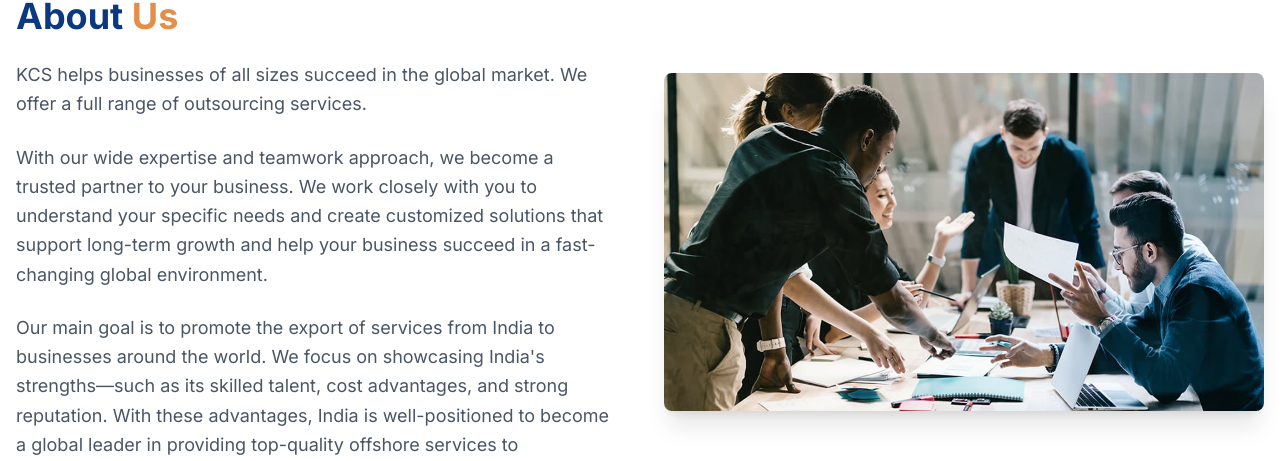
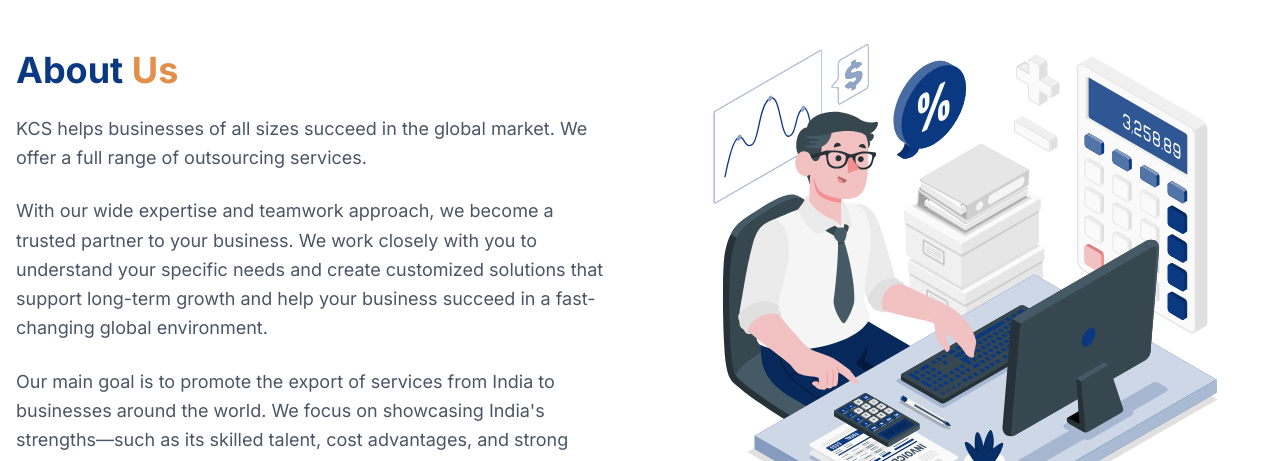
Before and after one commit to HKS-8999/kcs_portal, a Next.js app: page /about in a window 1280 px wide. Shown: the part 445-906 px from the top of the page. Built offline with nearby package versions, Linux system fonts and the light colour scheme; no server answers.

Commit message:
Revised Version 5 KCS

```diff
--- a/app/about/page.tsx
+++ b/app/about/page.tsx
@@ -71,13 +71,13 @@ export default function AboutPage() {
                   </p>
                 </div>
               </div>
-              <div className="relative">
+              <div className="relative p-8">
                 <Image
-                    src="/kcs_team_collab.jpg?height=500&width=600"
+                    src="/bookkeeping_hero.svg"
                     alt="KCS team collaboration"
-                    width={600}
+                    width={550}
                     height={500}
-                    className="rounded-lg shadow-xl"
+                    className="subtle-bounce"
                 />
               </div>
             </div>
--- a/app/contact/page.tsx
+++ b/app/contact/page.tsx
@@ -272,13 +272,13 @@ export default function ContactPage() {
                     <CardContent>
                       <div className="flex gap-4">
                         <a
-                            href="#"
+                            href="https://www.linkedin.com/company/kabraconsultancyservices/"
                             className="w-12 h-12 bg-blue-100 rounded-full flex items-center justify-center hover:bg-blue-200 transition-colors group"
                         >
                           <Linkedin className="h-6 w-6 text-blue-600 group-hover:scale-110 transition-transform"/>
                         </a>
                         <a
-                            href="#"
+                            href="https://www.instagram.com/kabraconsultancyservices"
                             className="w-12 h-12 bg-orange-100 rounded-full flex items-center justify-center hover:bg-orange-200 transition-colors group"
                         >
                           <Instagram className="h-6 w-6 text-orange-600 group-hover:scale-110 transition-transform"/>
--- a/components/footer.tsx
+++ b/components/footer.tsx
@@ -39,13 +39,13 @@ export default function Footer() {
               </p>
               <div className="flex gap-4">
                 <a
-                    href="#"
+                    href="https://www.linkedin.com/company/kabraconsultancyservices/"
                     className="w-10 h-10 bg-white rounded-full flex items-center justify-center hover:bg-secondary transition-colors"
                 >
                   <Linkedin className="h-5 w-5 text-gray-900"/>
                 </a>
                 <a
-                    href="#"
+                    href="https://www.instagram.com/kabraconsultancyservices"
                     className="w-10 h-10 bg-white rounded-full flex items-center justify-center hover:bg-secondary transition-colors"
                 >
                   <Instagram className="h-5 w-5 text-gray-900"/>
```
